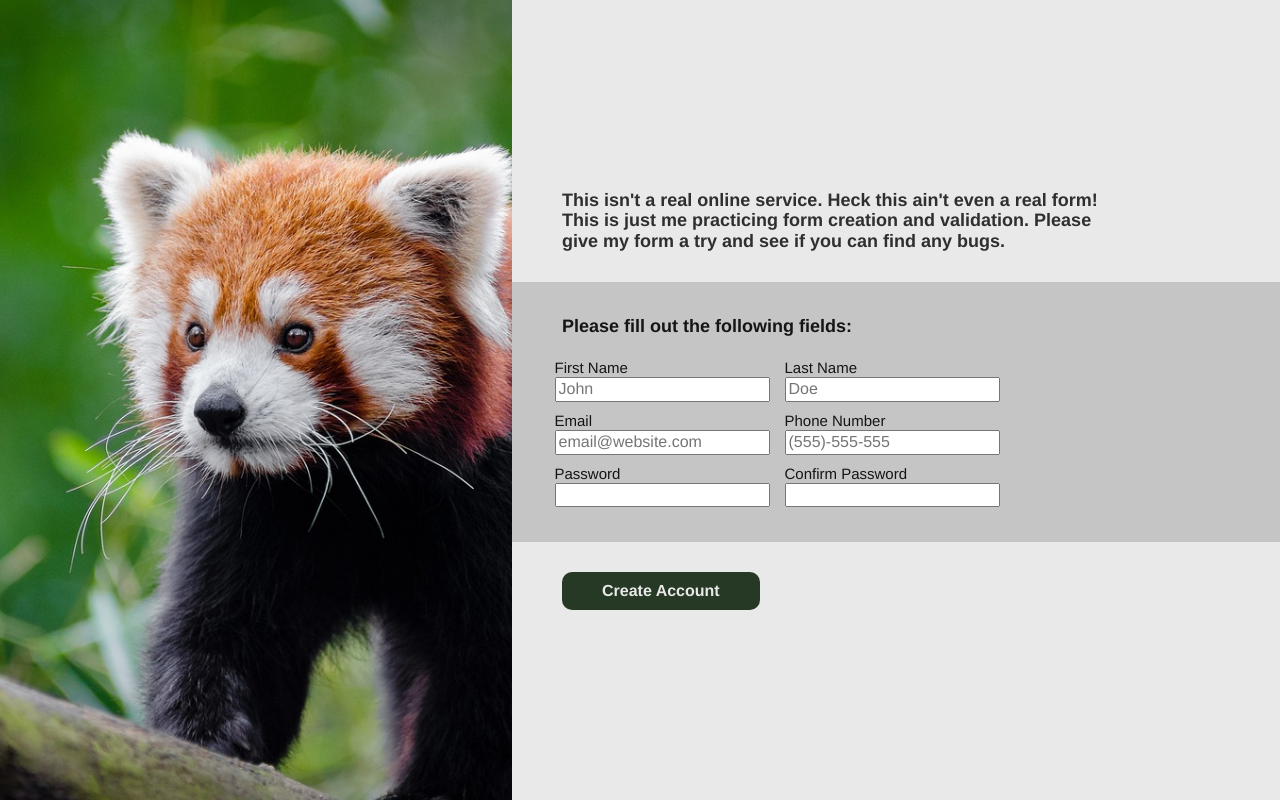
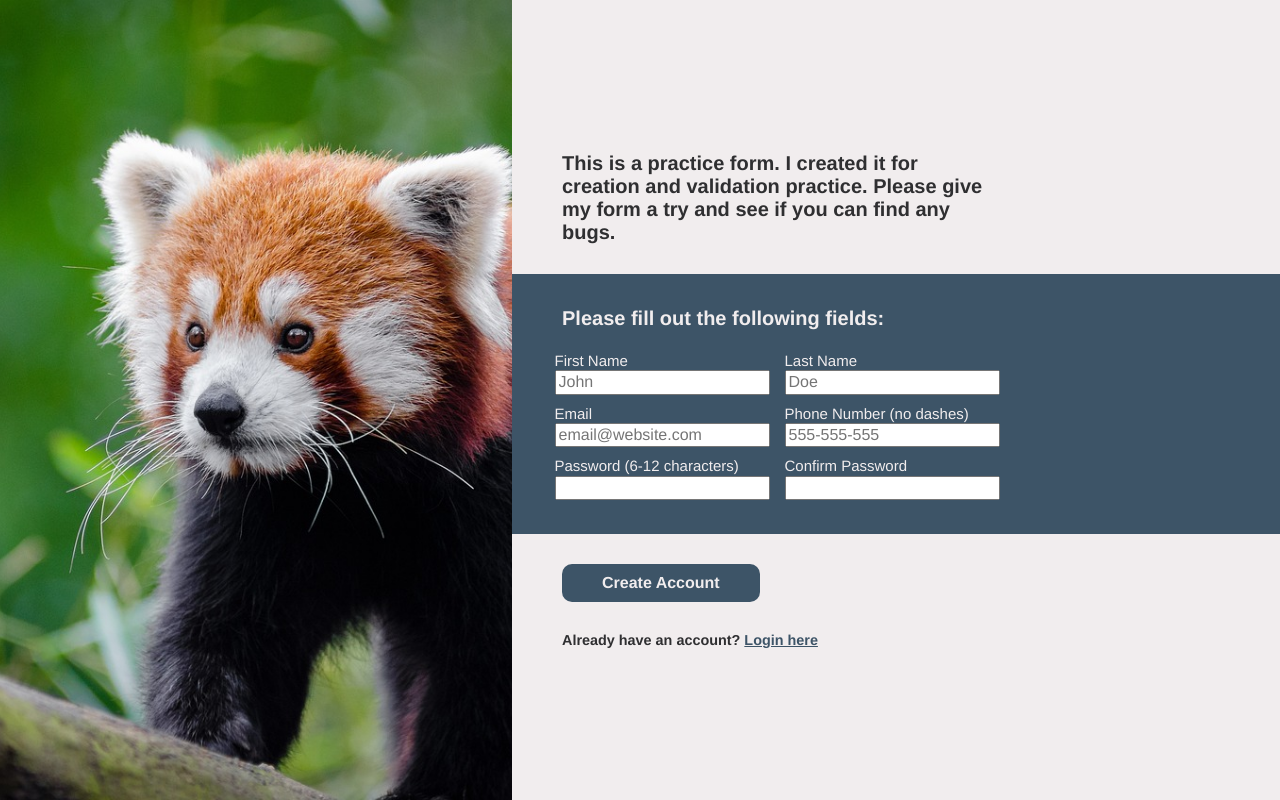
Before and after one commit to pushadan/odin-sign-up-form, a website: page index.html in a window 1280 px wide. Drawn offline with nearby package versions, Linux system fonts and the light colour scheme.

Commit message:
Add field validation, fix visual design

```diff
--- a/index.html
+++ b/index.html
@@ -13,9 +13,8 @@
 
         <div class="form-container flex">
             <h1 class="header">
-                This isn't a real online service. Heck this ain't even a real form!
-                This is just me practicing form creation and validation. Please give
-                my form a try and see if you can find any bugs.
+                This is a practice form. I created it for creation and validation
+                practice. Please give my form a try and see if you can find any bugs.
             </h1>
 
             <div class="form-card">
@@ -23,21 +22,24 @@
                     Please fill out the following fields:
                 </h1>
 
-
-                <form action="/" class="form">
+                <form action="https://httpbin.org/post" method="post" class="form">
                     <div class="left-fields">
 
                         <div class="input first-name">
                             <label for="first-name">First Name</label>
-                            <input type="text" id="first-name" placeholder="John" required>
+                            <input type="text" id="first-name" placeholder="John" name="first-name" required>
                         </div>
                         <div class="input email">
                             <label for="email">Email</label>
-                            <input type="email" id="email" placeholder="email@website.com" required>
+                            <input type="email" id="email" placeholder="email@website.com" name="email" required>
                         </div>
                         <div class="input password">
-                            <label for="pw">Password</label>
-                            <input type="password" id="pw" placeholder="" required>
+                            <label for="pw">Password (6-12 characters)</label>
+                            <input
+                            type="password" id="pw"
+                            placeholder="" name="password"
+                            pattern="^.{6,12}$"
+                            required>
                         </div>
 
                     </div>
@@ -45,21 +47,35 @@
                     <div class="right-fields">
                         <div>
                             <label for="last-name">Last Name</label>
-                            <input type="text" id="last-name" placeholder="Doe" required>
+                            <input type="text" id="last-name" placeholder="Doe" name="last_name" required>
                         </div>
                         <div>
-                            <label for="phone-number">Phone Number</label>
-                            <input type="tel" id="phone-number" placeholder="(555)-555-555" required>
+                            <label for="phone-number">Phone Number (no dashes)</label>
+                            <input
+                            type="tel" id="phone-number"
+                            placeholder="555-555-555"
+                            name="phone_number" pattern="^[0-9]{9}$"
+                            required>
                         </div>
                         <div>
                             <label for="confirm-pw">Confirm Password</label>
-                            <input type="password" id="confirm-pw" placeholder="" required>
+                            <input
+                            type="password" id="confirm-pw"
+                            placeholder="" name="confirm_pw"
+                            pattern=""
+                            oninput="this.setCustomValidity(this.validity.patternMismatch ? 'Passwords do not match' : '');"
+                            required>
                         </div>
                     </div>
-                </form>
             </div>
 
-            <button type="submit">Create Account</button>
+                <button type="submit">Create Account</button>
+
+                </form>
+
+            <h2>
+                Already have an account? <a href="https://www.google.com/">Login here</a>
+            </h2>
 
 
         </div>
--- a/style.css
+++ b/style.css
@@ -5,10 +5,10 @@
   --left-card-width: 40vw;
   --right-card-width: 60vw;
 
-  --main-background-color: #e9e9e9;
-  --secondary-background-color: #c5c5c5;
+  --main-background-color: #F1EDEE;
+  --secondary-background-color: #3D5467;
   --text-color-main: #2f2f31;
-  --text-color-sec: #151516;
+  --text-color-sec: #F1EDEE;
 }
 .flex{
   display: flex;
@@ -33,15 +33,22 @@
 }
 
 .header{
-  width: 70%;
+  min-width: 200px;
+  max-width: 435px;
+  /* text-align: justify; */
 }
-h1,
+h1{
+  margin: var(--default-margin);
+  font-size: 20px;
+}
 h2,
 h3{
   margin: var(--default-margin);
-  font-size: var(--header-font-size);
+  font-size: calc(var(--header-font-size)*.8);
 }
-
+a{
+  color: var(--secondary-background-color);
+}
 
 .form-container{
   flex-direction: column;
@@ -66,6 +73,7 @@ h3{
   display: flex;
   justify-content: center;
   align-items: center;
+  flex-wrap: wrap;
   gap: 30px;
   margin: var(--default-margin);
 
@@ -85,13 +93,13 @@ label{
 button{
   font-weight: bold;
   padding: 10px 40px 10px 40px;
-  background-color: rgb(37, 57, 37);
+  background-color: #3D5467;
   border: none;
   border-radius: 10px;
   margin: var(--default-margin);
   color: var(--main-background-color);
 }
 button:hover{
-  background-color: rgb(29, 41, 29);
+  background-color: #253440;
 
 }
```
